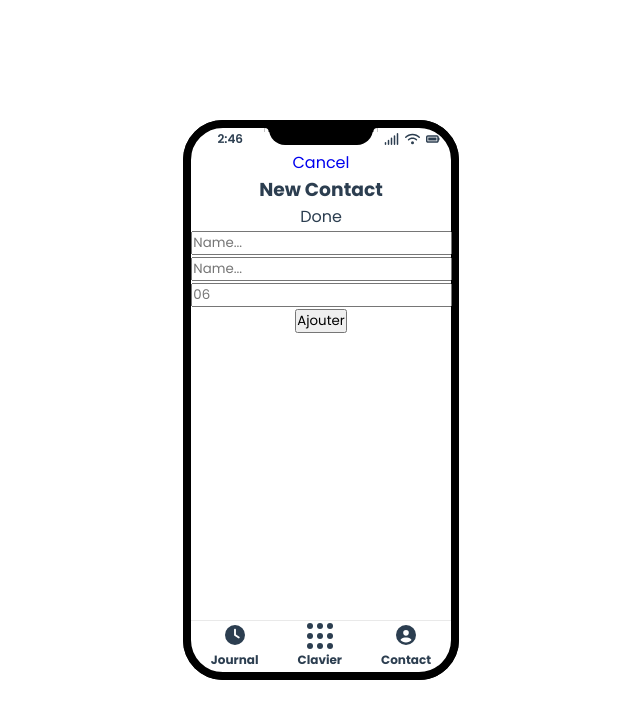
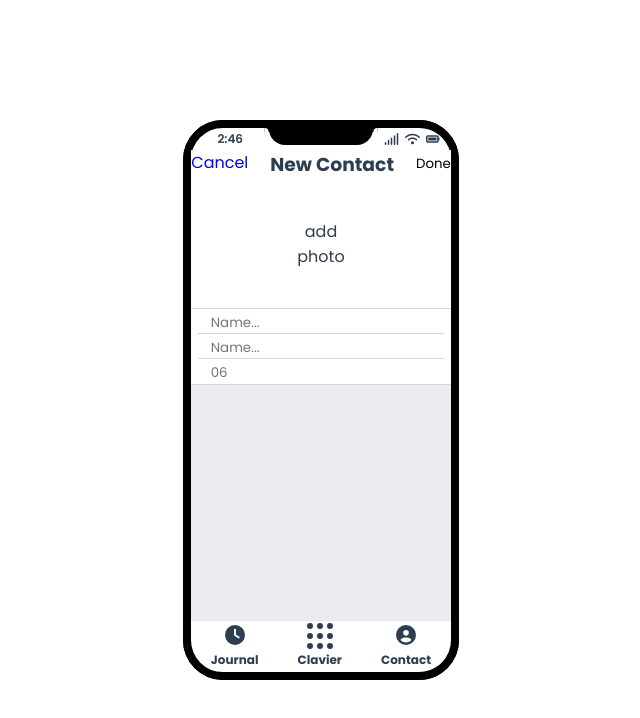
Before and after one commit to Charles-Chrismann/VueJS-Phone, a Vue app: page /#/addContact in a window 1280 px wide. Before the commit this address led to /#/AddContact. Shown: the top 718 px of the page, without its empty margins (319-959 px from the left). Built offline with nearby package versions, Linux system fonts and the light colour scheme.

Commit message:
:construction: WIP

```diff
--- a/src/views/AddContactView.vue
+++ b/src/views/AddContactView.vue
@@ -4,6 +4,7 @@ export default {
     data() {
         return {
             formContact: {
+                profilePicture: null,
                 firstName: '',
                 lastName: '',
                 number: ''
@@ -13,35 +14,122 @@ export default {
     methods: {
         addContact() {
             this.$store.state.contacts.push(this.formContact)
+        },
+        showPreview(event){
+          if(event.target.files.length > 0){
+            var src = URL.createObjectURL(event.target.files[0]);
+            // var preview = document.getElementById("file-ip-1-preview");
+            // preview.src = src;
+            // preview.style.display = "block";
+            this.formContact.profilePicture = src
+        }
 }
     }
 }
 </script>
 <template lang="">
-    <div>
+    <div class="addContact">
+      <form @submit.prevent="addContact">
         <div class="nav">
             <span class="cancel">
                 <router-link to="/contact">Cancel</router-link>
             </span>
             <h3>New Contact</h3>
-            <span class="done">
-                Done
-            </span>
+            <input class="done" type="submit" value="Done">
         </div>
-        <form @submit.prevent="addContact">
 
+
+          <div class="pp">
+            <img v-if="formContact.profilePicture" id="pp-preview" :src="formContact.profilePicture">
+            <img v-else-if="formContact.firstName !== '' || formContact.lastName !== ''" id="pp-preview" :src="`https://ui-avatars.com/api/?background=242424&color=42D392&name=${formContact.firstName !== '' ? formContact.firstName[0] : ''}${formContact.lastName !== '' ? formContact.lastName[0] : ''}&size=256`">
+            <div v-else>
+              <p>add</p>
+              <p>photo</p>
+            </div>
+            <label for="pp"></label>
+            <input type="file" id="pp" accept="image/*" @change="showPreview($event);">
+          </div>
+          <div class="inputs">
             <input type="text" placeholder="Name..." v-model="formContact.firstName">
             <input type="text" placeholder="Name..." v-model="formContact.lastName">
-        <!-- <span class="error" v-if="formPerso.pseudo.length < 3 && this.error">Pseudo tro cour fdp</span> -->
             <input type="tel" placeholder="06" v-model="formContact.number">
-        <button type="submit">Ajouter</button>
+          </div>
+
         </form>
     </div>
 </template>
 <style lang="scss" scoped>
+  .addContact {
+    background: #ecebf0;
+
+
+    form {
+      background: #fff;
+      display: flex;
+      align-items: center;
+      flex-direction: column;
       .nav {
+        display: flex;
+        justify-content: space-between;
+        width: 100%;
         .cancel {
           color: #0958fc;
         }
+
+        .done {
+          background: none;
+          border: none;
+          outline: none;
+
+        }
+      }
+      .pp {
+        position: relative;
+        width: 50%;
+        aspect-ratio: 1/1;
+        border-radius: 50%;
+        overflow: hidden;
+        img {
+          width: 100%;
+          height: 100%;
+          object-fit: cover;
+          object-position: center;
+        }
+
+        & > div {
+          width: 100%;
+          height: 100%;
+          display: flex;
+          align-items: center;
+          justify-content: center;
+          flex-direction: column;
+        }
+
+        label {
+          position: absolute;
+          inset: 0;
+        }
+
+        input {
+          display: none;
+        }
+      }
+
+      .inputs {
+        border-top: solid  1px #d7d7d7;
+        border-bottom: solid  1px #d7d7d7;
+        input {
+          border: none;
+          outline: none;
+          padding-left: 5%;
+          width: 95%;
+          border-bottom: solid  1px #d7d7d7;
+
+          &:last-child {
+            border-bottom: none;
+          }
+        }
+      }
+    }
   }
 </style>
```
Lines whose indentation alone changed are shown as unchanged.
